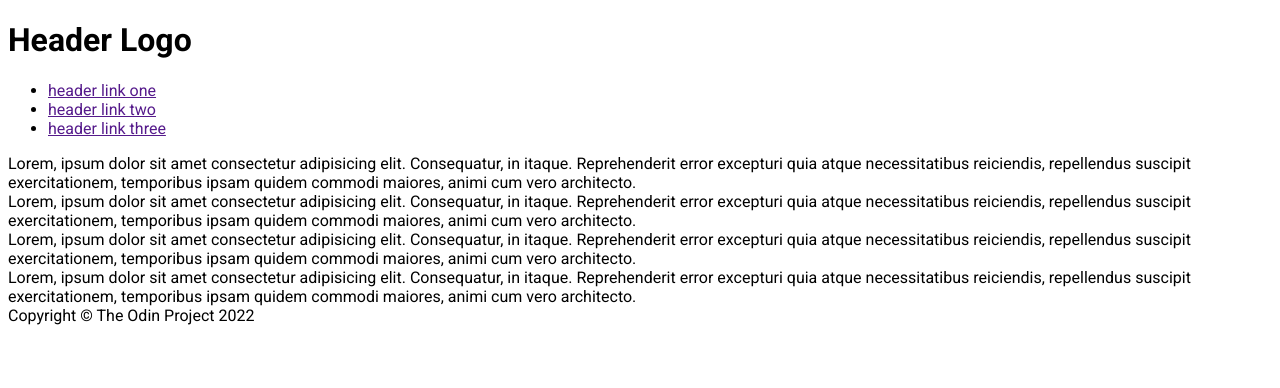
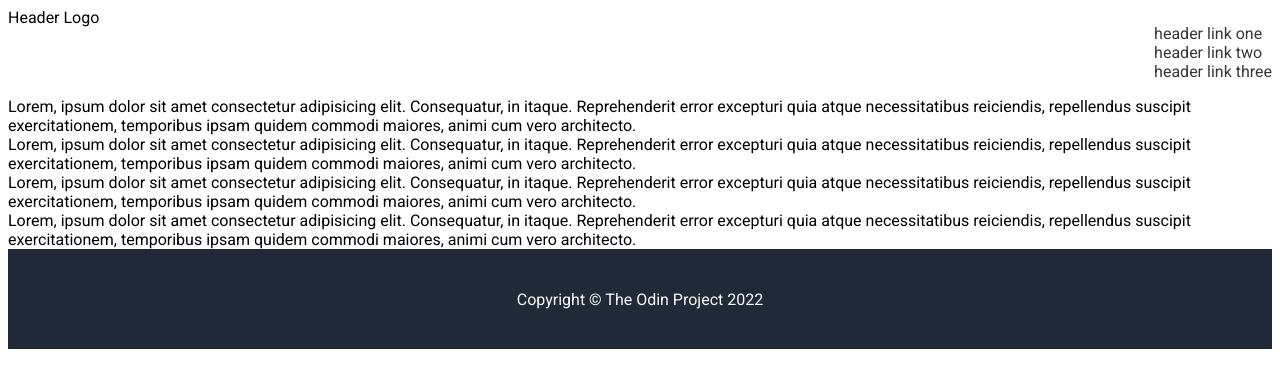
Before and after one commit to coopersimpson/project-landing-page, a plain HTML site: page index.html in a window 1280 px wide. Drawn offline with Linux system fonts and the light colour scheme.

Commit message:
Add footer styles

```diff
--- a/index.html
+++ b/index.html
@@ -9,16 +9,16 @@
 </head>
 <body>
     <header class="header">
-        <h1>Header Logo</h1>
+        <div class="logo">Header Logo</div>
         <nav>
-            <ul>
+            <ul class="links">
                 <li><a href="">header link one</a></li>
                 <li><a href="">header link two</a></li>
                 <li><a href="">header link three</a></li>
             </ul>
         </nav>
     </header>
-
+    <div class="content">
         <div class="container-1">
             Lorem, ipsum dolor sit amet consectetur adipisicing elit. Consequatur, in itaque. Reprehenderit error excepturi quia atque necessitatibus reiciendis, repellendus suscipit exercitationem, temporibus ipsam quidem commodi maiores, animi cum vero architecto.
         </div>
@@ -34,7 +34,7 @@
         <div class="container-4">
             Lorem, ipsum dolor sit amet consectetur adipisicing elit. Consequatur, in itaque. Reprehenderit error excepturi quia atque necessitatibus reiciendis, repellendus suscipit exercitationem, temporibus ipsam quidem commodi maiores, animi cum vero architecto.
         </div>
-
+    </div>
     <footer class="footer">
         Copyright © The Odin Project 2022
     </footer>
--- a/styles.css
+++ b/styles.css
@@ -2,4 +2,36 @@
 
 body {
     font-family: Roboto, sans-serif;
+    display: flex;
+    flex-direction: column;
 }
+
+a {
+    text-decoration: none;
+    color: rgb(55, 55, 55);
+}
+
+li {
+    list-style: none;
+}
+
+header {
+    display: flex;
+    justify-content: space-between;
+
+}
+
+.content {
+    display: flex;
+    flex-direction: column;
+    align-items: space-between;
+}
+
+footer {
+    background-color: #1F2937;
+    color: #F9FAF8;
+    height: 100px;
+    display: flex;
+    justify-content: center;
+    align-items: center;
+}
```
Lines whose indentation alone changed are shown as unchanged.
